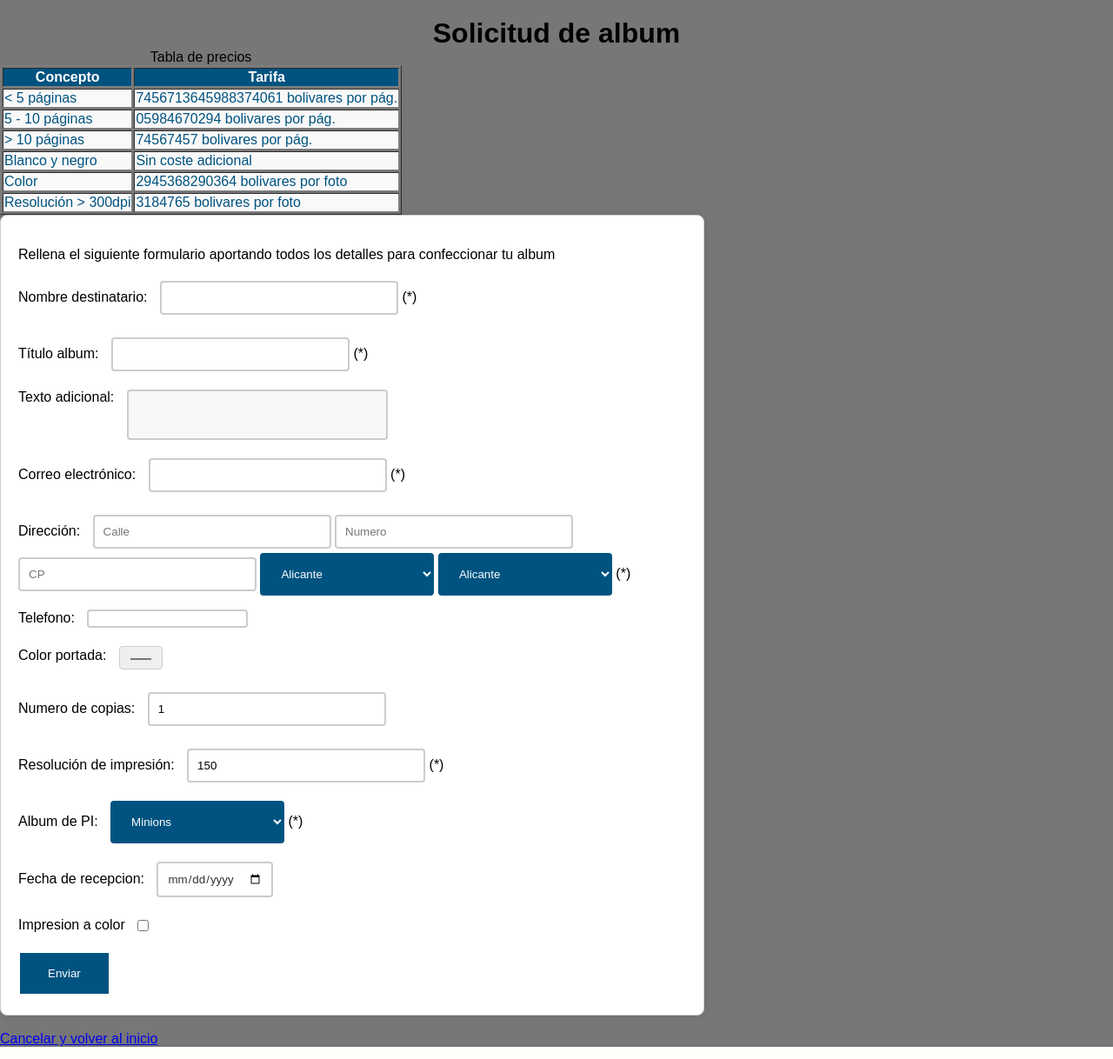
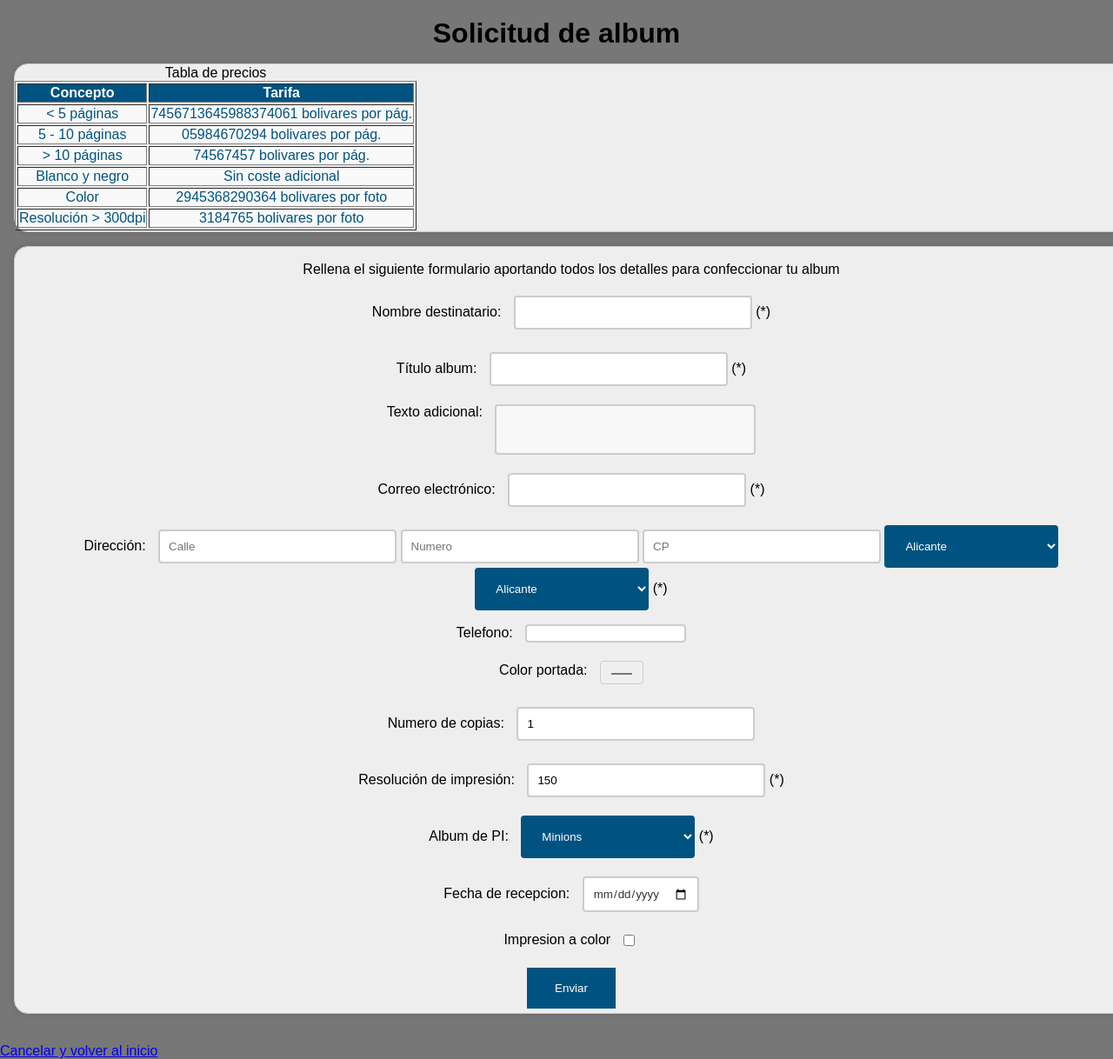
Before and after one commit to Cletus2000/DAW, a PHP site: page /album_request.html in a window 1280 px wide. Shown: the part 100-1318 px from the top of the page at 87% size. Run offline with PHP 8.4, Linux system fonts and the light colour scheme.

Commit message:
pusheo pusheo

```diff
--- a/album_request.html
+++ b/album_request.html
@@ -33,6 +33,7 @@
 
     <main>
         <h1>Solicitud de album</h1>
+        <section>
             <table border="1">
                 <caption>Tabla de precios</caption>
                     <tr>
@@ -65,7 +66,8 @@
                         <td scope="col"> 3184765 bolivares por foto</th>
                     </tr>
                 </table>
-
+        </section>
+        <section>
             <form action="album_confirmed.html"> <!--Acuerdate que aqui va el nombre de el archivo respuesta -->
                 <p>Rellena el siguiente formulario aportando todos los detalles para confeccionar tu album</p>
                 <p><label for="nombreDest">Nombre destinatario: </label>
@@ -114,6 +116,7 @@
                 <input type="submit" value="Enviar"/>
 
             </form>
+        </section>
         <br>
         <a href="index.html">Cancelar y volver al inicio</a>
 
--- a/estilo.css
+++ b/estilo.css
@@ -435,23 +435,20 @@ main>section{
 
 /*-----Formularios-----*/
 /* Estilo para el contenedor del formulario */
-.form-container {
-	display: flex;
-	justify-content: center;
-	align-items: center;
-	height: 100vh; /* 100% del alto de la ventana del navegador */
-	width: 100%; /* Asegura que el contenedor ocupe todo el ancho de la pantalla */
-	text-align: center; /* Alinea el contenido del contenedor al centro */
-  }
-
   /* Estilo para el formulario (ajustado para hacerlo más pequeño) */
-  form {
-	width: 60%; /* Ajusta el ancho del formulario según tus necesidades */
+  section{
+	width: 100%; /* Ajusta el ancho del formulario según tus necesidades */
 	background-color: #fff; /* Fondo blanco */
 	padding: 20px;
 	border: 1px solid #ccc;
 	border-radius: 8px;
 	box-shadow: 0 0 10px rgba(0, 0, 0, 0.1);
+	text-align: center;
+	justify-content: center;
+	border-radius: 1em;
+	background-color: var(--color3);
+	margin: 1em;
+	padding: 1px 0px;
   }
 
 
--- a/search.html
+++ b/search.html
@@ -36,7 +36,6 @@
     <main>
 
         <h1>Formulario búsqueda</h1>
-
             <form action="results.html">
 
                 <p><label for="tituloPubli">Título de la publicación: </label> <input type="text" name="tituloPubli" id="tituloPubli"></p> <!--Título-->
```
Lines whose indentation alone changed are shown as unchanged.
